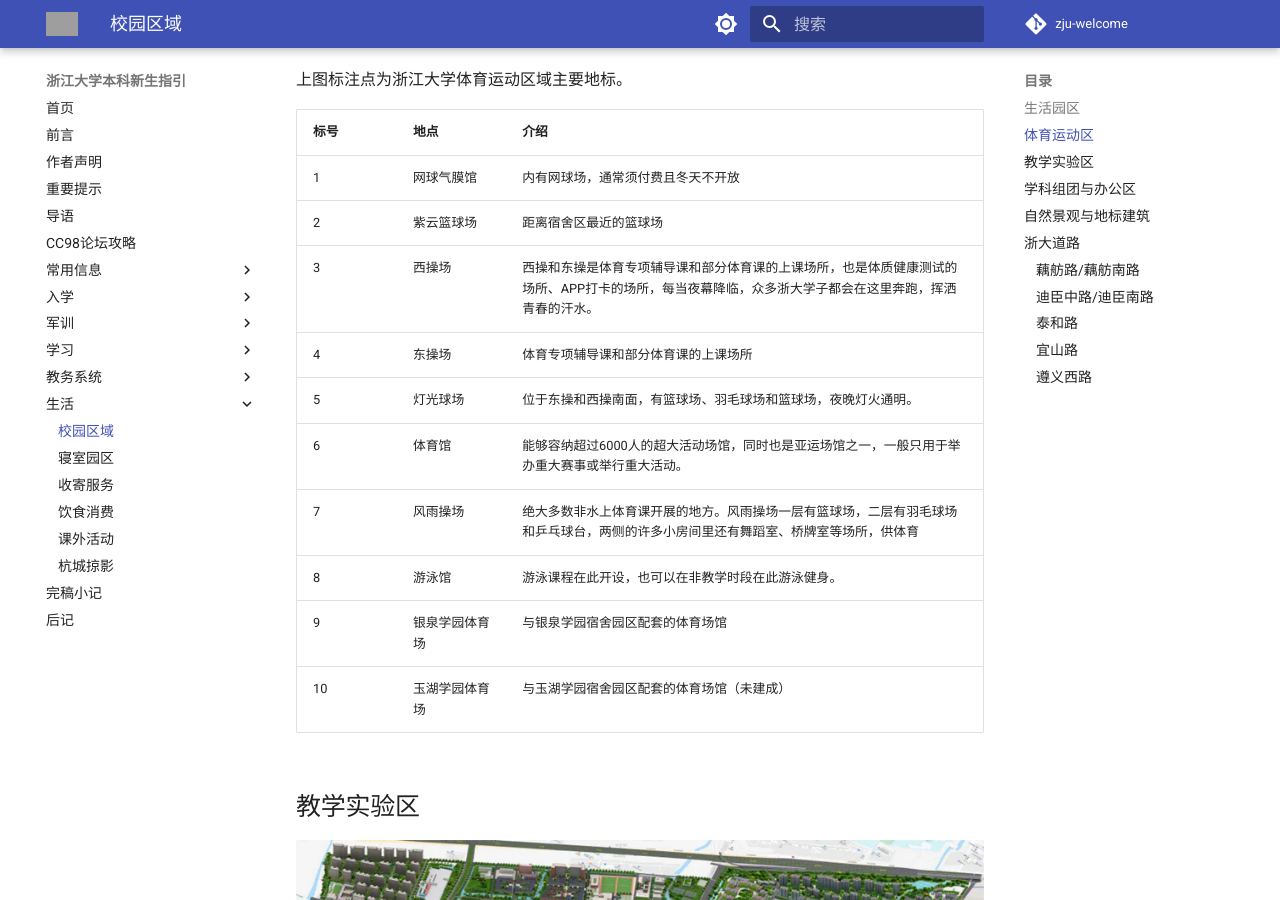
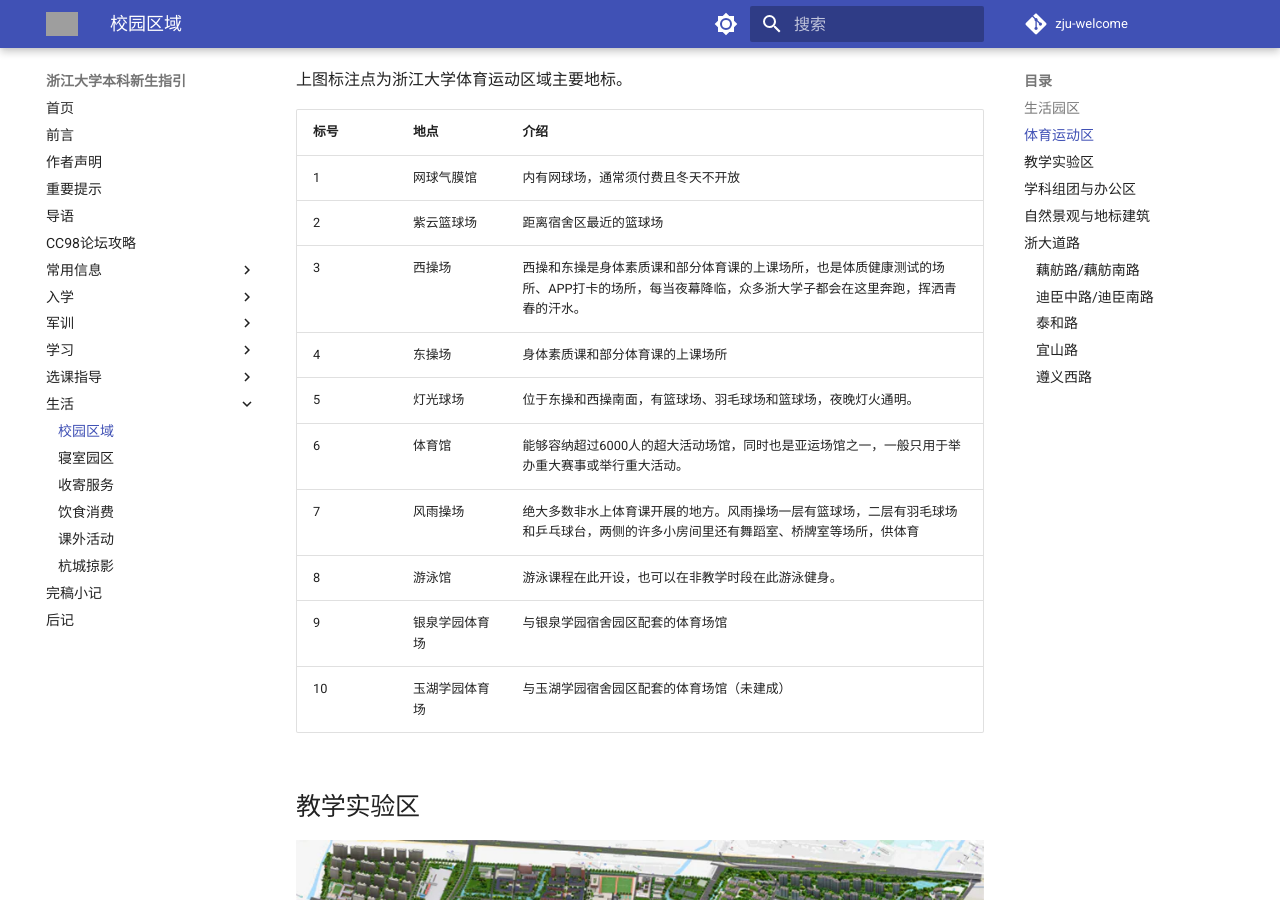
Before and after one commit to mini-full/zju-welcome, an MkDocs documentation site: the page built from docs/life/campus.md, in a window 1280 px wide and 900 px high, scrolled down 1811 px. Built offline with MkDocs 1.6.1 and Material for MkDocs 9.7.7, drawn with Linux system fonts in a browser that asks for light colours; comment, search, counter and statistics services are not loaded; grey boxes are pictures that could not be loaded.

Commit message:
update according to issue#8

```diff
--- a/docs/life/campus.md
+++ b/docs/life/campus.md
@@ -30,8 +30,8 @@
 |-|-|-|
 |1|网球气膜馆|内有网球场，通常须付费且冬天不开放|
 |2|紫云篮球场|距离宿舍区最近的篮球场|
-|3|西操场|西操和东操是体育专项辅导课和部分体育课的上课场所，也是体质健康测试的场所、APP打卡的场所，每当夜幕降临，众多浙大学子都会在这里奔跑，挥洒青春的汗水。|
-|4|东操场| 体育专项辅导课和部分体育课的上课场所 |
+|3|西操场|西操和东操是身体素质课和部分体育课的上课场所，也是体质健康测试的场所、APP打卡的场所，每当夜幕降临，众多浙大学子都会在这里奔跑，挥洒青春的汗水。|
+|4|东操场| 身体素质课和部分体育课的上课场所 |
 |5|灯光球场|位于东操和西操南面，有篮球场、羽毛球场和篮球场，夜晚灯火通明。|
 |6|体育馆|能够容纳超过6000人的超大活动场馆，同时也是亚运场馆之一，一般只用于举办重大赛事或举行重大活动。|
 |7|风雨操场|绝大多数非水上体育课开展的地方。风雨操场一层有篮球场，二层有羽毛球场和乒乓球台，两侧的许多小房间里还有舞蹈室、桥牌室等场所，供体育|舞蹈、桥牌、排舞、太极、散打、跆拳道、功守道、瑜伽、健美等体育课程教学使用。非上课时间，同学们也可以到风雨操场进行锻炼。|
--- a/mkdocs.yml
+++ b/mkdocs.yml
@@ -54,7 +54,7 @@ nav:
     - 训练计划: "learning/training_program.md"
     - 学科竞赛: "learning/competitions.md"
     - 竺院选拔: "learning/intoCKC.md"
-  - 教务系统:
+  - 选课指导:
     - 选课通知: "course_sys/enroll.md"
     - 选课规则: "course_sys/rules.md"
     - 概念解释: "course_sys/concepts.md"
```
Also changed, not shown: docs/course_sys/operation.md (+1 -1 lines), docs/life/dorm.md (+1 -1 lines), docs/registration/initial_edu.md (+2 -1 lines).
